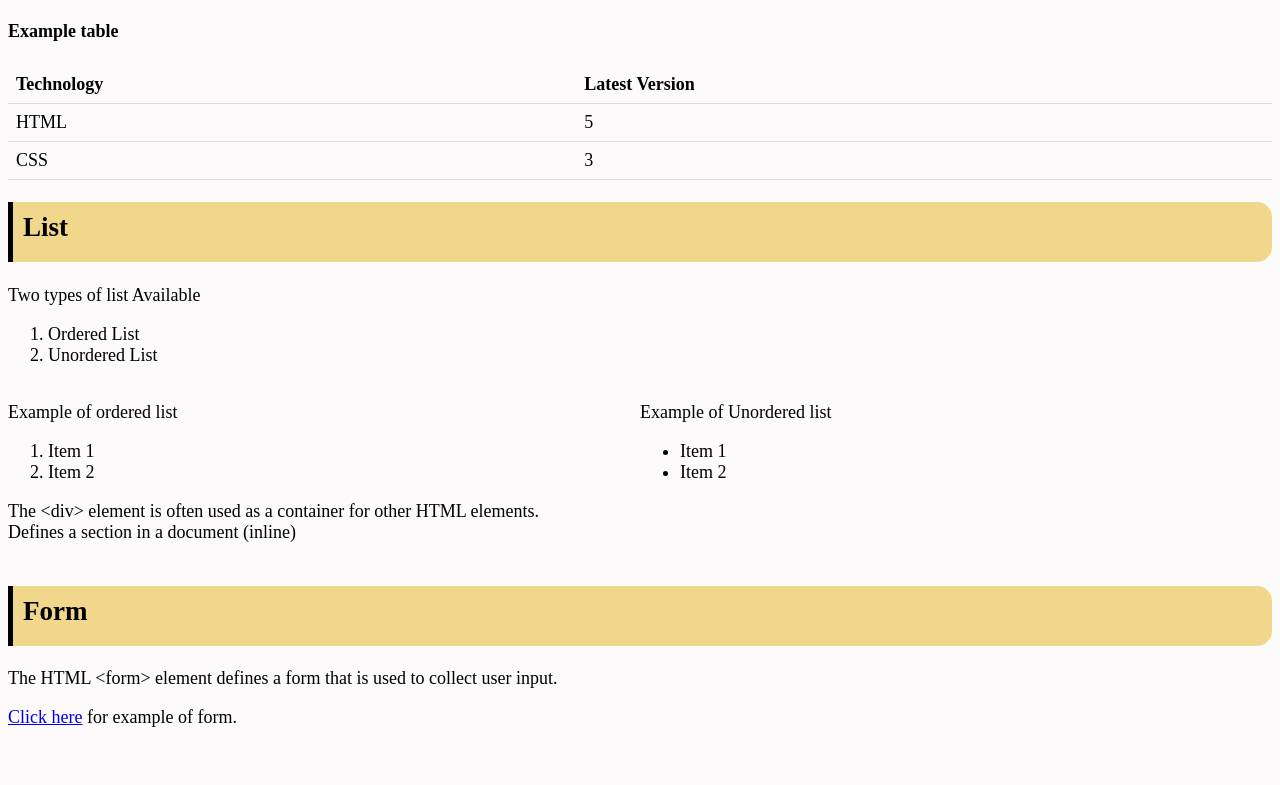
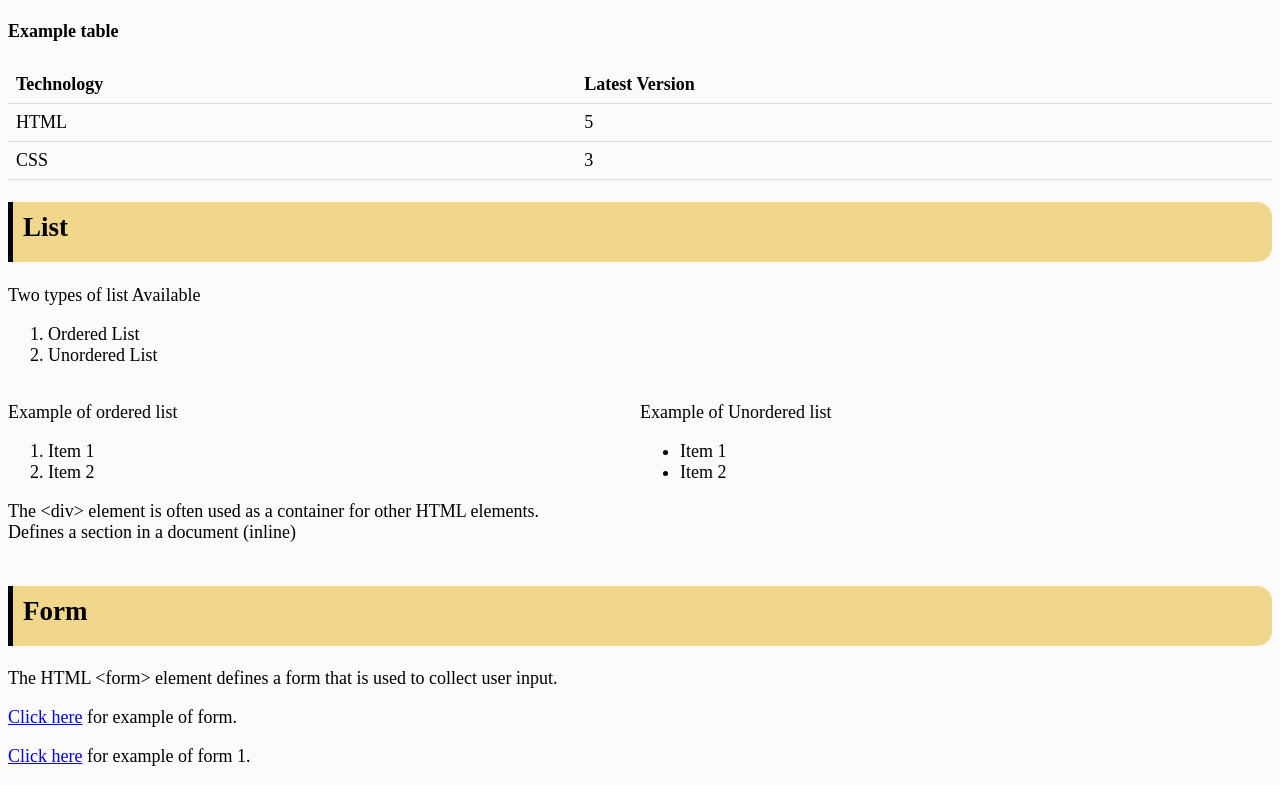
Before and after one commit to NaveenrajV/cb-learning, a plain HTML site: page html/index.html in a window 1280 px wide. Shown: the part 1405-2190 px from the top of the page. Before the commit the page ends 2151 px from the top, so only its background shows below. Drawn offline with Linux system fonts and the light colour scheme.

Commit message:
Link for form 1 added

```diff
--- a/html/index.html
+++ b/html/index.html
@@ -175,6 +175,7 @@
     <h2>Form</h2>
     <p>The HTML &lt;form&gt; element defines a form that is used to collect user input.</p>
     <p><a href="./form.html">Click here</a> for example of form.</p>
+    <p><a href="./form1.html">Click here</a> for example of form 1.</p>
     </div>
 </body>
 </html>
```
